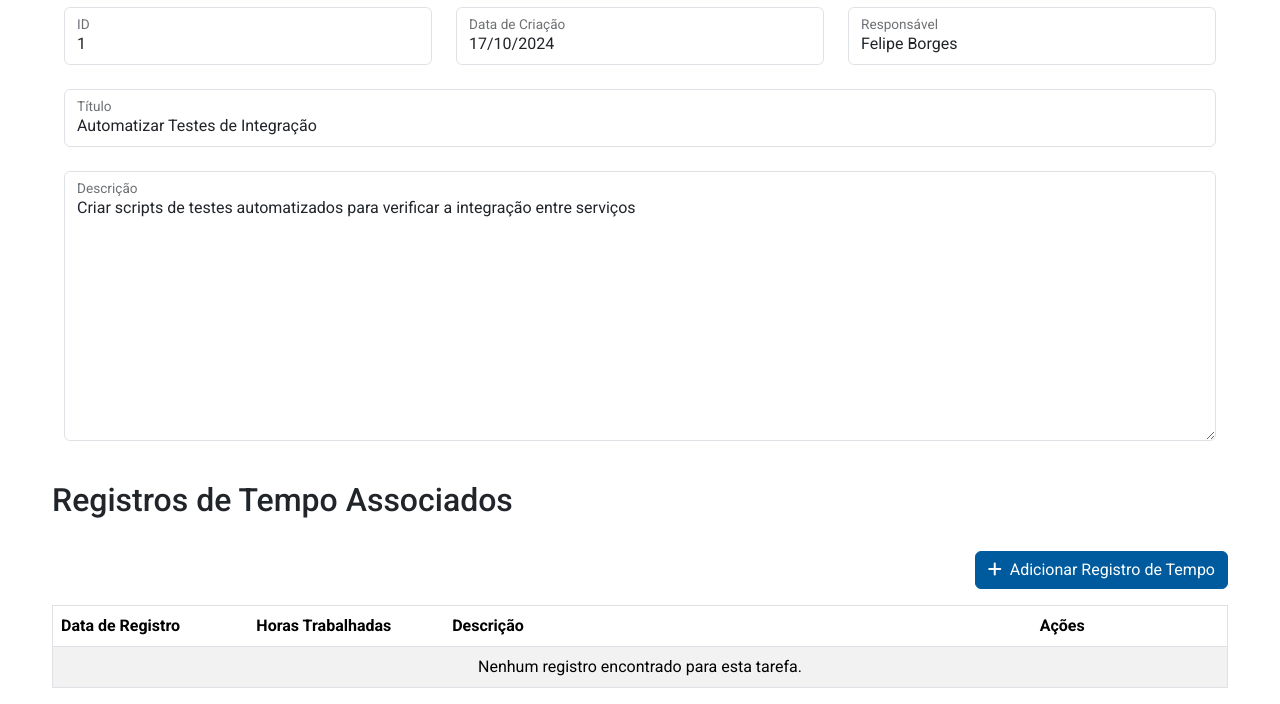
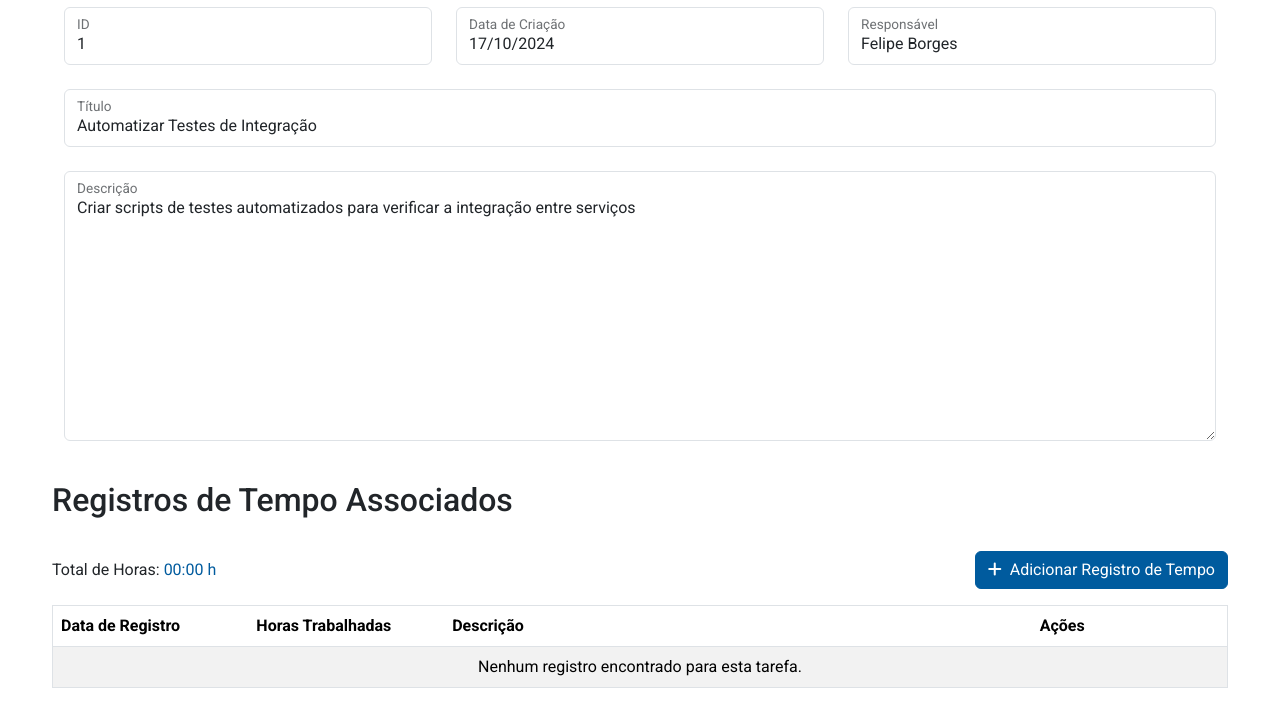
Before and after one commit to rodrigoMedeiros0/desafio_senado_django, a Django app: page /detalhe/1 in a window 1280 px wide. Shown: the part 212-916 px from the top of the page. Run offline with Django 5.2, Linux system fonts and the light colour scheme; data comes from the database, SQL or seed files in the repository; data that the repository does not hold is empty; some libraries are stand-ins or nearby versions.

Commit message:
feat: exibe total de horas trabalhadas acima da tabela de registros

```diff
--- a/tarefa/templates/tarefa/detalhe_tarefa.html
+++ b/tarefa/templates/tarefa/detalhe_tarefa.html
@@ -85,10 +85,11 @@
 <div class="d-flex justify-content-between align-items-center mb-4">
   <h2 class="mt-4">Registros de Tempo Associados</h2>
 </div>
-<div class="d-flex justify-content-end">
+<div class="d-flex justify-content-between">
+  <p class="mb-0 align-self-center">Total de Horas: <span class="text-custom"> {{ total_horas }} h</span></p>
   <button
     type="button"
-    class="btn btn-custom"
+    class="btn btn-custom align-self-center"
     data-bs-toggle="modal"
     data-bs-target="#modalRegistroTarefa"
     id="btnRegistroTarefa"
@@ -96,6 +97,7 @@
     <i class="fas fa-plus me-1"></i> Adicionar Registro de Tempo
   </button>
 </div>
+
 <div class="table-responsive">
   <table class="table table-striped mt-3 border">
     <thead>
--- /dev/null
+++ b/tarefa/utils.py
@@ -0,0 +1,7 @@
+from math import modf
+
+def formatar_horas(total_horas):
+    horas, minutos_decimais = divmod(total_horas, 1)
+    minutos = int(minutos_decimais * 60)
+
+    return f'{int(horas):02}:{minutos:02}'
--- a/tarefa/views.py
+++ b/tarefa/views.py
@@ -6,7 +6,7 @@ from .filters import filtrar_tarefas
 from tempo_trabalho.models import RegistroTempo
 from django.http import HttpResponseRedirect
 from django.urls import reverse
-
+from .utils import formatar_horas
 
 def listar_tarefa(request):
     tarefas_list = Tarefa.objects.all().order_by('-data_criacao')
@@ -59,9 +59,14 @@ def salvar_tarefa(request):
 def detalhe_tarefa(request, id):
     tarefa = get_object_or_404(Tarefa, id=id)
     registros = RegistroTempo.objects.filter(tarefa=tarefa).order_by('data_registro')
+
+    total_horas_decimais = sum([registro.horas_trabalhadas for registro in registros])
+    total_horas = formatar_horas(total_horas_decimais)
+
     return render(request, 'tarefa/detalhe_tarefa.html', {
         'tarefa': tarefa,
         'registros': registros,
+        'total_horas': total_horas,
     })
 
 
```
Also changed, not shown: setup/static/images/readme/detalhe-tarefa.PNG.
